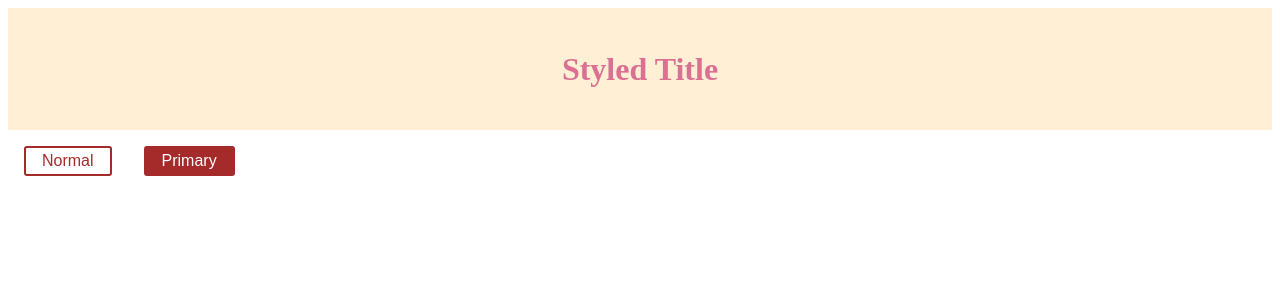
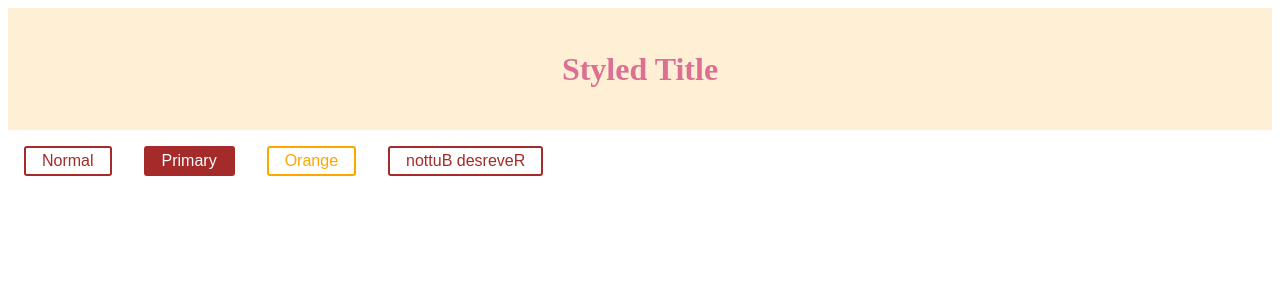
Before and after one commit to SungHyun627/styled-components-playground, a React (Create React App) app: page / in a window 1280 px wide. Shown: the top 300 px of the page. Built offline with nearby package versions, Linux system fonts and the light colour scheme.

Commit message:
Styling button component using as prop

```diff
--- a/src/components/Buttons.jsx
+++ b/src/components/Buttons.jsx
@@ -4,6 +4,8 @@ const Buttons = () => {
     <div>
       <Button>Normal</Button>
       <Button primary>Primary</Button>
+      <Orangebutton>Orange</Orangebutton>
+      <Button as={ReversedButton}>Reversed Button</Button>
     </div>
   );
 };
@@ -19,4 +21,13 @@ const Button = styled.button`
   color: ${(props) => (props.primary ? 'white' : 'brown')};
 `;
 
+const Orangebutton = styled(Button)`
+  color: orange;
+  border-color: orange;
+`;
+
+const ReversedButton = (props) => (
+  <Button {...props} children={props.children.split('').reverse()} />
+);
+
 export default Buttons;
```
